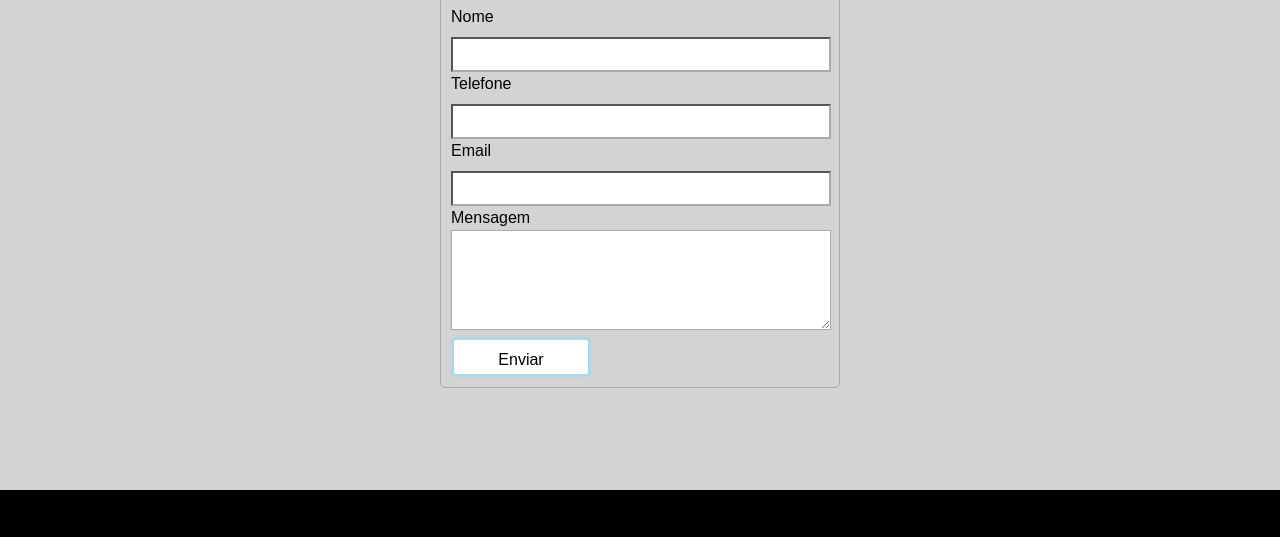
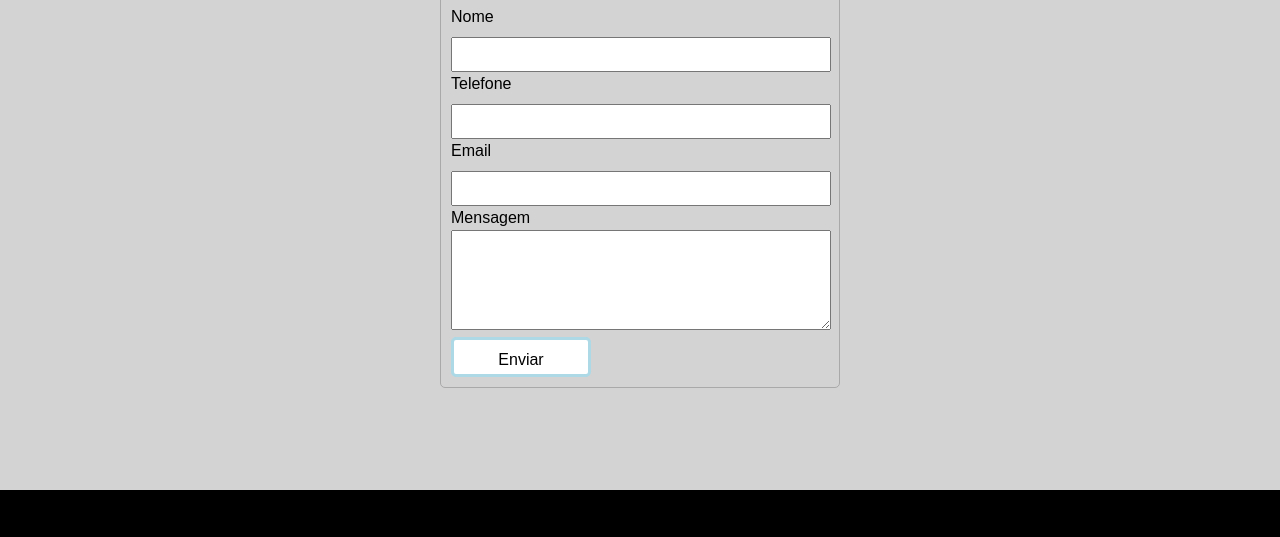
Before and after one commit to excbr/site, a plain HTML site: page contato.html in a window 1280 px wide. Shown: the part 168-705 px from the top of the page. Drawn offline with nearby package versions, Linux system fonts and the light colour scheme.

Commit message:
Update estilo.css

```diff
--- a/css/estilo.css
+++ b/css/estilo.css
@@ -118,10 +118,7 @@
   border-radius: 5px;
   border: 1px darkgrey solid;
 }
-input, textarea{
-  border-radius: 1px solid;
-  border-color: darkgrey;
-}
+
 input{
   width: 380px;
   height: 35px;
```
